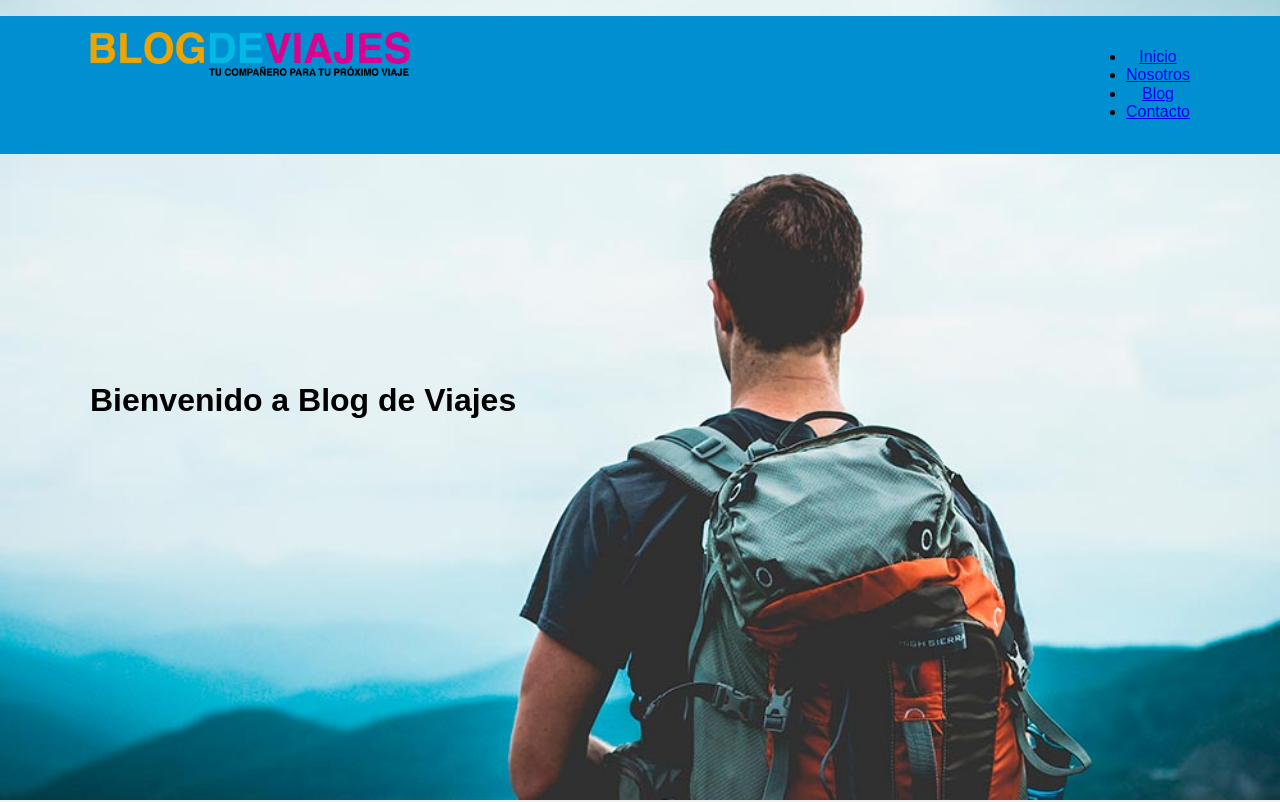
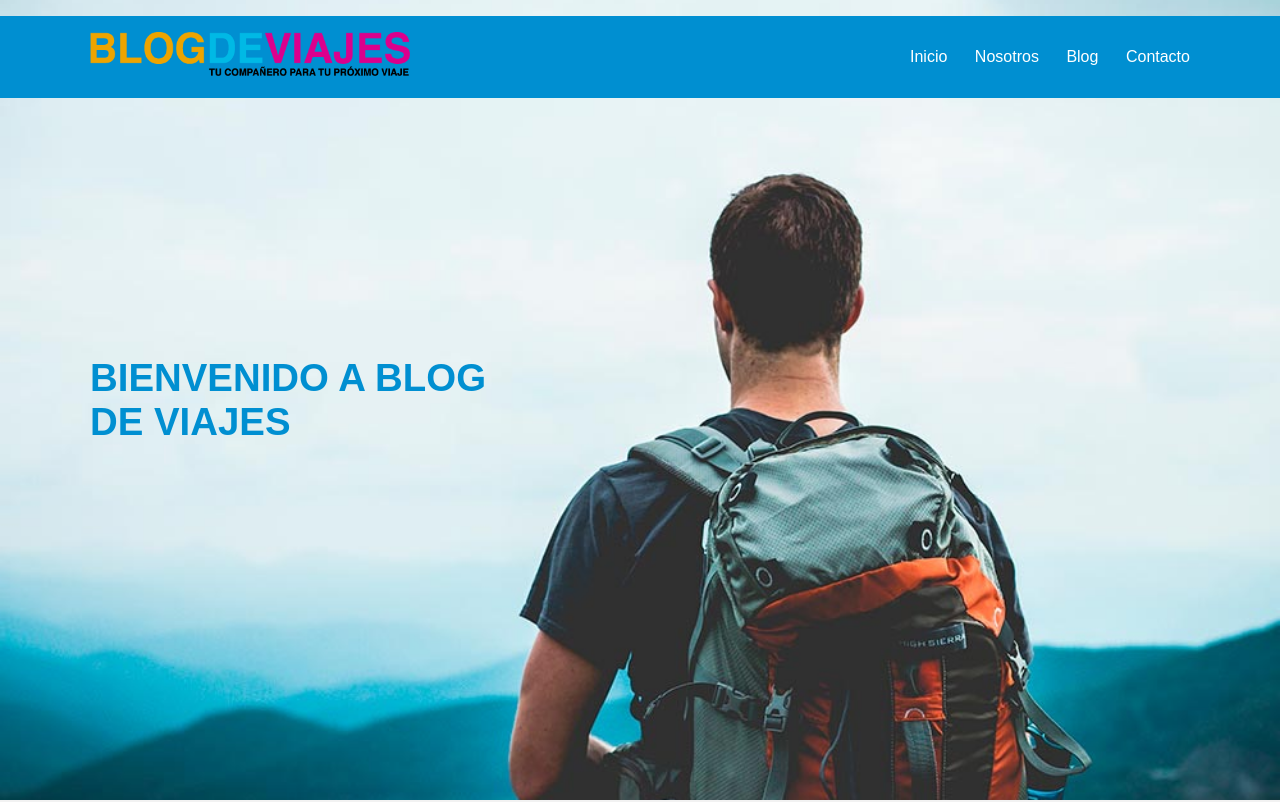
Before and after one commit to alvag/blog-html-css, a plain HTML site: page index.html in a window 1280 px wide. Shown: the top 802 px of the page. Drawn offline with nearby package versions, Linux system fonts and the light colour scheme.

Commit message:
Header finalizado

```diff
--- a/css/styles.css
+++ b/css/styles.css
@@ -43,20 +43,47 @@ body {
 	flex-direction: column;
 }
 
+.logo,
+.navegacion {
+	text-align: center;
+}
+
+.navegacion ul {
+	list-style: none;
+	display: flex;
+	flex-direction: column;
+}
+
+.navegacion ul li a {
+	color: white;
+	text-decoration: none;
+}
+
+.logo-img {
+	max-width: 20rem;
+}
+
+.header-contenido h1 {
+	color: #008fd1;
+	font-size: 2.4rem;
+	text-transform: uppercase;
+	max-width: 25rem;
+}
+
 @media screen and (min-width: 768px) {
 	.barra .contenedor {
 		flex-direction: row;
 		justify-content: space-between;
 	}
-}
 
-.logo,
-.navegacion {
-	text-align: center;
-}
+	.navegacion {
+		flex: 0 0 20rem;
+	}
 
-.logo-img {
-	max-width: 20rem;
+	.navegacion ul {
+		flex-direction: row;
+		justify-content: space-between;
+	}
 }
 
 /* Contneido */
--- a/index.html
+++ b/index.html
@@ -19,14 +19,14 @@
 					<div class="logo">
 						<img class="logo-img" src="img/logo.png" alt="" />
 					</div>
-					<div class="navegacion">
+					<nav class="navegacion">
 						<ul>
 							<li><a href="#">Inicio</a></li>
 							<li><a href="#">Nosotros</a></li>
 							<li><a href="#">Blog</a></li>
 							<li><a href="#">Contacto</a></li>
 						</ul>
-					</div>
+					</nav>
 				</div>
 			</div>
 
```
